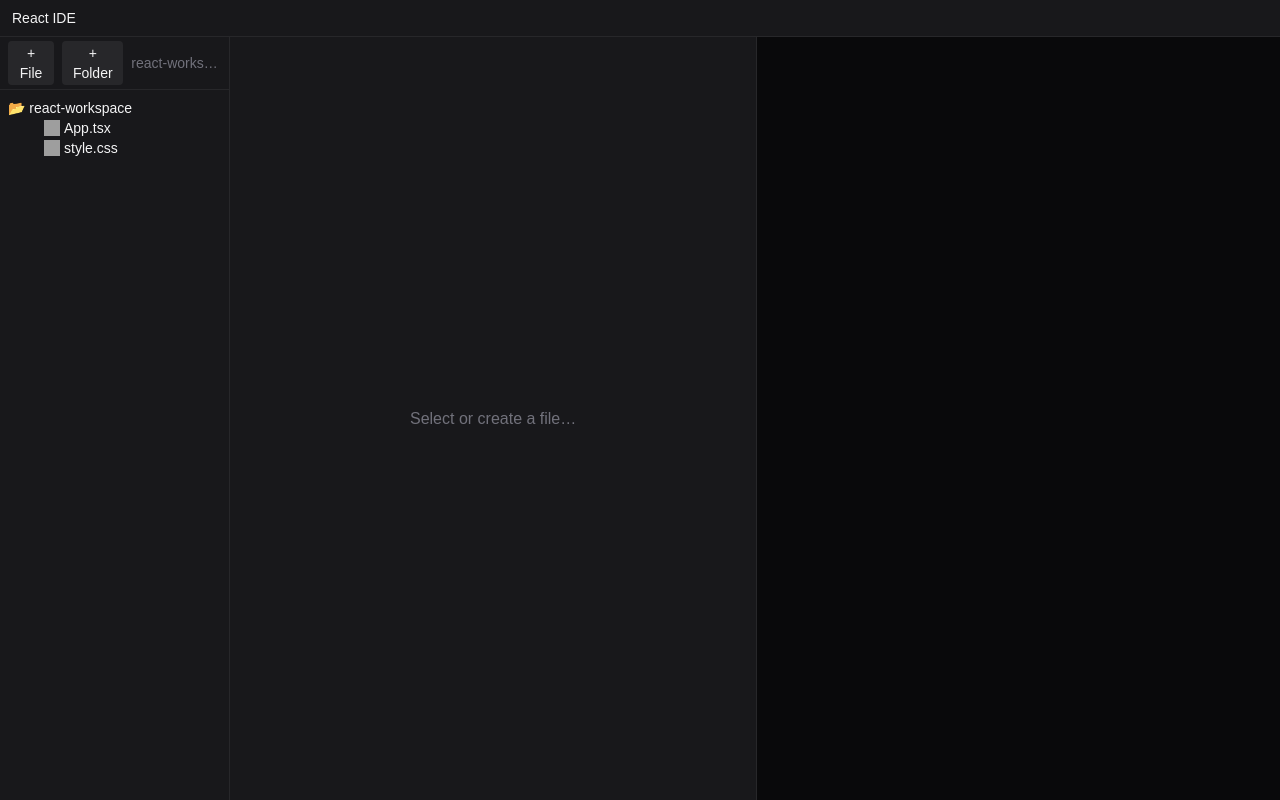
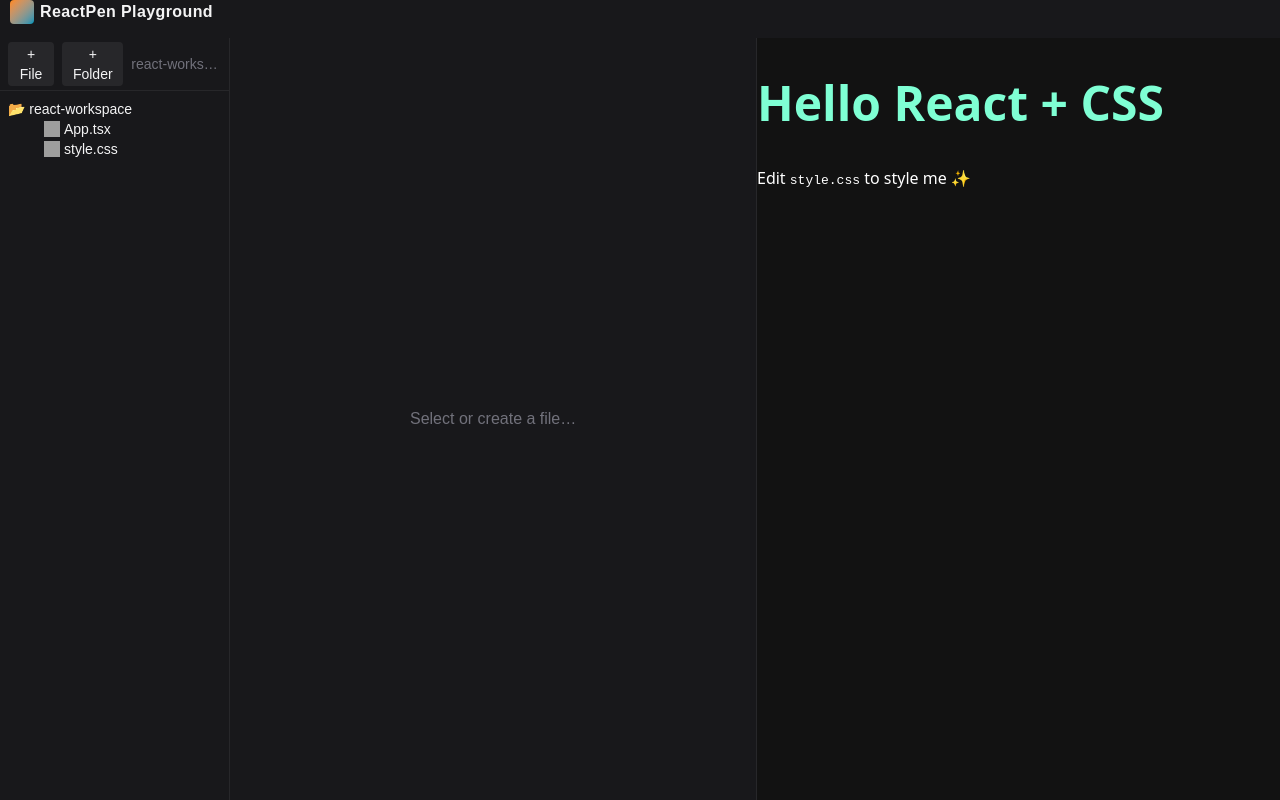
Before and after one commit to JPereyra7/IDE, a Next.js app: page /playground in a window 1280 px wide. Built offline with nearby package versions, Linux system fonts and the light colour scheme; grey boxes are pictures that could not be loaded.

Commit message:
changes to ui

```diff
--- a/app/components/Filebar.tsx
+++ b/app/components/Filebar.tsx
@@ -46,7 +46,7 @@ export function FileSidebar({ root, setRoot, onSelect }: Props) {
       <div
         key={n.id}
         style={{ paddingLeft: depth * 14 + 22 }}
-        className="cursor-pointer hover:text-sky-400 select-none flex items-center gap-1"
+        className="cursor-pointer hover:text-gray-600 transition-all duration-200 select-none flex items-center gap-1"
         onClick={() => onSelect(n)}
       >
         <img src={iconSrc} className="w-4 h-4" alt="" /> {n.name}
--- a/app/page.tsx
+++ b/app/page.tsx
@@ -1,4 +1,3 @@
-/* app/page.tsx ------------------------------------------------------------*/
 'use client';
 
 import Link from 'next/link';
@@ -9,7 +8,7 @@ export default function Home() {
       {/* top bar */}
       <header className="flex items-center gap-2 px-6 py-4">
         <div className="h-6 w-6 bg-gradient-to-br from-orange-400 to-cyan-600 rounded-sm" />
-        <span className="font-semibold tracking-wide">React Code Playground</span>
+        <span className="font-semibold tracking-wide">ReactPen Playground</span>
       </header>
 
       {/* greeting & choices */}
--- a/app/playground/page.tsx
+++ b/app/playground/page.tsx
@@ -66,7 +66,10 @@ export default function Playground() {
 
   return (
     <div className="h-screen flex flex-col bg-zinc-900 text-zinc-100">
-      <header className="px-3 py-2 border-b border-zinc-800 text-sm">React IDE</header>
+        <div className='flex flex-row gap-1.5 mb-3.5 ml-2.5'>
+              <div className="h-6 w-6 bg-gradient-to-br from-orange-400 to-cyan-600 rounded-sm" />
+              <span className="font-semibold tracking-wide">ReactPen Playground</span>
+        </div>
 
       <div className="flex flex-1 overflow-hidden">
         <FileSidebar root={tree} setRoot={setTree} onSelect={setActive} />
```
